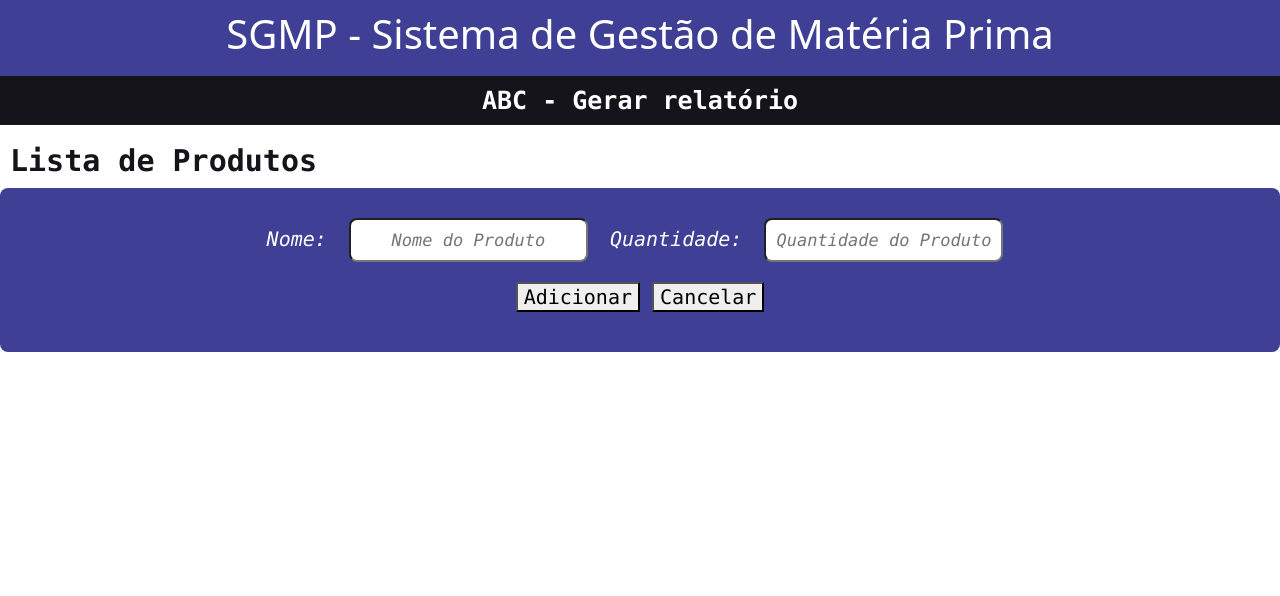
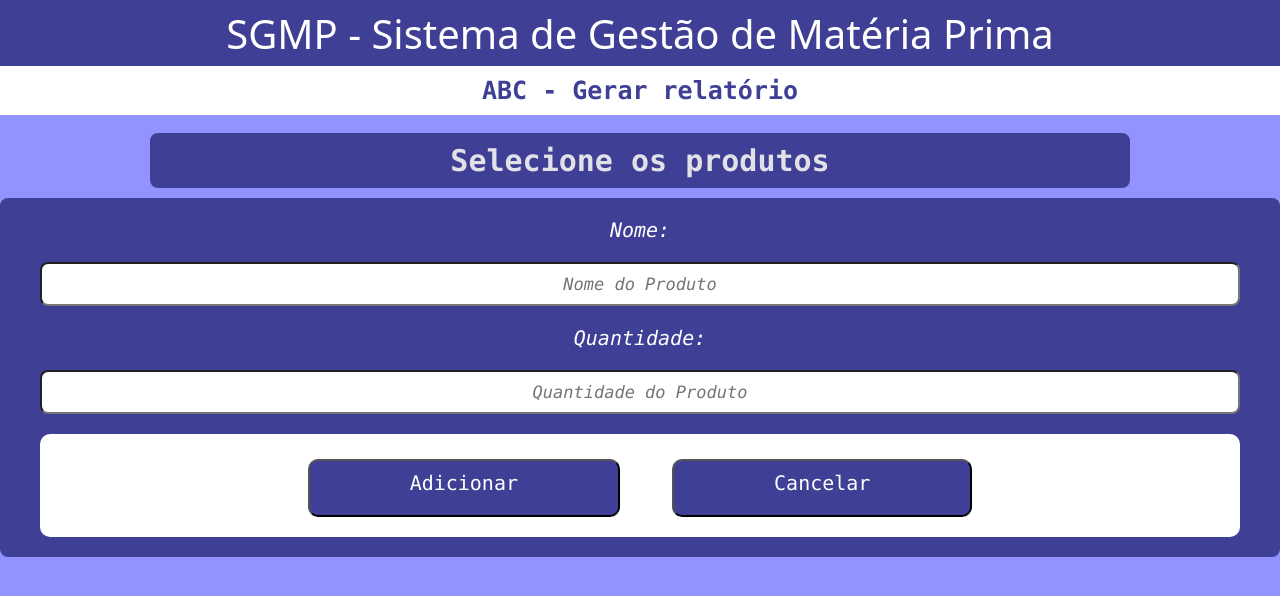
Before and after one commit to FlavioDronov/FRONT-END-SGMP, a plain HTML site: page index.html in a window 1280 px wide. Drawn offline with nearby package versions, Linux system fonts and the light colour scheme.

Commit message:
Alteração de cores e layouts

```diff
--- a/index.html
+++ b/index.html
@@ -13,18 +13,19 @@
 <body>
     <div class="all">
       <header>
-        <h1 class="title">SGMP - Sistema de Gestão de Matéria Prima</h1> </header>
+        <h1 class="title">SGMP - Sistema de Gestão de Matéria Prima</h1>
         <h2 class="titleII">ABC - Gerar relatório</h2>
-        <label class="lista" for="lista">Lista de Produtos</label>
+        <label class="titleIII" for="lista">Selecione os produtos</label>
+        </header>
             <form id="formCadastro">
 
 
                 <div class="lineLbl">
 
 
-                <label for="nome">Nome:</label>
+                <label class="lineUm" for="nome">Nome:</label>
                 <input type="text" name="Nome" id="nome" placeholder="Nome do Produto" class="formControl">
-                <label for="quantidade">Quantidade:</label>
+                <label class="lineDois" for="quantidade">Quantidade:</label>
                 <input type="text" name="Quantidade" id="quantidade" placeholder="Quantidade do Produto" class="formControl">
 
                 <div class="lineBt">
--- a/style.css
+++ b/style.css
@@ -1,65 +1,149 @@
 *{
     margin: 0px;
+    background-color:#9293ffff;
 }
 
 body {
     font-family: 'Nanito Sans', sans-serif;
-    background-color: rgb(186, 210, 255);
 }
 
 
 header {
+    text-align: center;
+}
+
+.title {
     color: white;
     background-color: rgb(62, 63, 149);
+
+    text-align: center;
+
     padding: 10px;
-    text-align: center;
-    border-radius: 0px;
-}
-
-main {
-    padding: 30px 50px;
 }
 
 .titleII {
-    color: white;
-    background-color: rgb(20, 20, 26);
+    color: rgb(62, 63, 149);
+    background-color: rgb(255, 255, 255);
+
+    font: bold 25px Consolas;
+    text-align: center;
+
     padding: 10px;
-    text-align: center;
-    font: bold 25px Consolas;
     border-radius: 0px;
+
+    margin-top: -10px;
 }
 
-.lista {
-    color: rgb(20, 20, 26);
-    background-color: white;
+.titleIII {
+    color: rgb(225, 225, 231);
+    background-color: rgb(62, 63, 149);
+
     font: bold 30px Consolas;
+    text-align: center;
+
     padding: 10px;
-    text-align: center;
+    border-radius: 8px;
+
+    margin-top: 10px;
+    margin-bottom: 10px;
+    padding-left: 300px;
+    padding-right: 300px;
 }
 
 .lineLbl {
+    background-color: #3e3f95ff;
+
+    display: grid;
     color: white;
-    background-color: rgb(62, 63, 149);
-    padding: 20px;
+
     text-align: center;
     font: italic 20px Consolas;
+
+    padding: 10px 10px;
     margin: 0%;
     border-radius: 8px;
+
+    .lineUm{
+    background-color: #3e3f95ff;
+
+    display: grid;
+    color: white;
+
+    text-align: center;
+    font: italic 20px Consolas;
+
+    padding: 10px 10px;
+    margin: 0%;
+    border-radius: 8px;
+}
+    .lineDois{
+    background-color: #3e3f95ff;
+
+    display: grid;
+    color: white;
+
+    text-align: center;
+    font: italic 20px Consolas;
+
+    padding: 10px 10px;
+    margin: 0%;
+    border-radius: 8px;
+    }
 }
 
 .formControl {
     color: rgb(19, 18, 18);
     background-color: rgb(255, 255, 255);
-    padding: 10px;
+
     text-align: center;
     font: italic 17px Consolas;
-    margin: 10px;
+
+    outline: 0;
+    padding: 10px;
+    margin: 10px 30px;
     border-radius: 8px;
-    outline: 0;
 }
 
 .lineBt {
+    background-color: rgb(255, 255, 255);
+    border-radius: 10px;
+    margin-top:10px;
     margin-bottom: 10px;
+    margin-left: 30px;
+    margin-right: 30px;
+
+    .btAdicionar {
+    color: white;
+    background-color: #3e3f95ff;
+
+    margin-bottom: 20px;
+    margin-top: 25px;
+    margin-right: 20px;
+
+    border-radius: 10px;
+
     padding: 10px;
-    border-radius: 10px;
+    padding-bottom: 20px;
+    padding-left: 100px;
+    padding-right: 100px;
+
+    }
+    .btCancelar {
+        color: white;
+        background-color: #3e3f95ff;
+
+        margin-bottom: 20px;
+        margin-top: 25px;
+        margin-left: 20px;
+
+        border-radius: 10px;
+
+        padding: 10px;
+        padding-bottom: 20px;
+
+
+        padding-left: 100px;
+        padding-right: 100px;
+
+    }
 }
```
